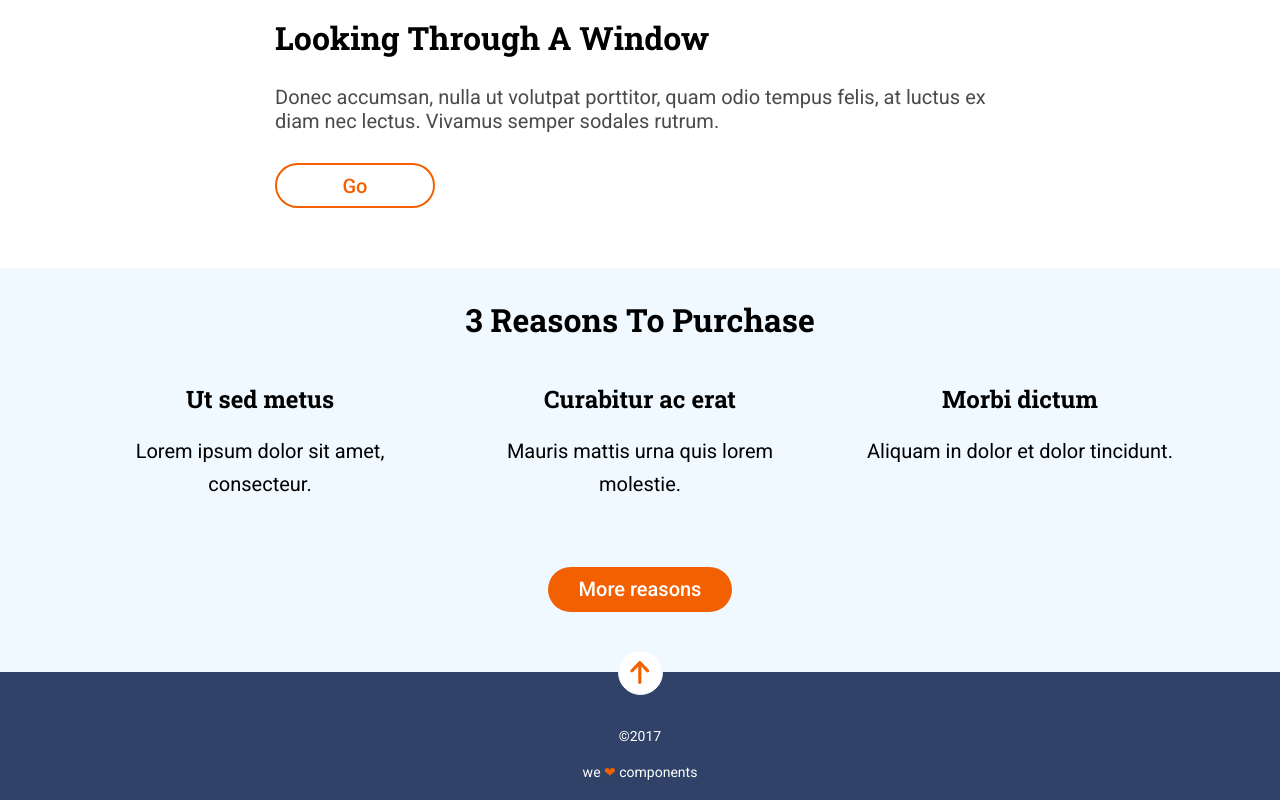
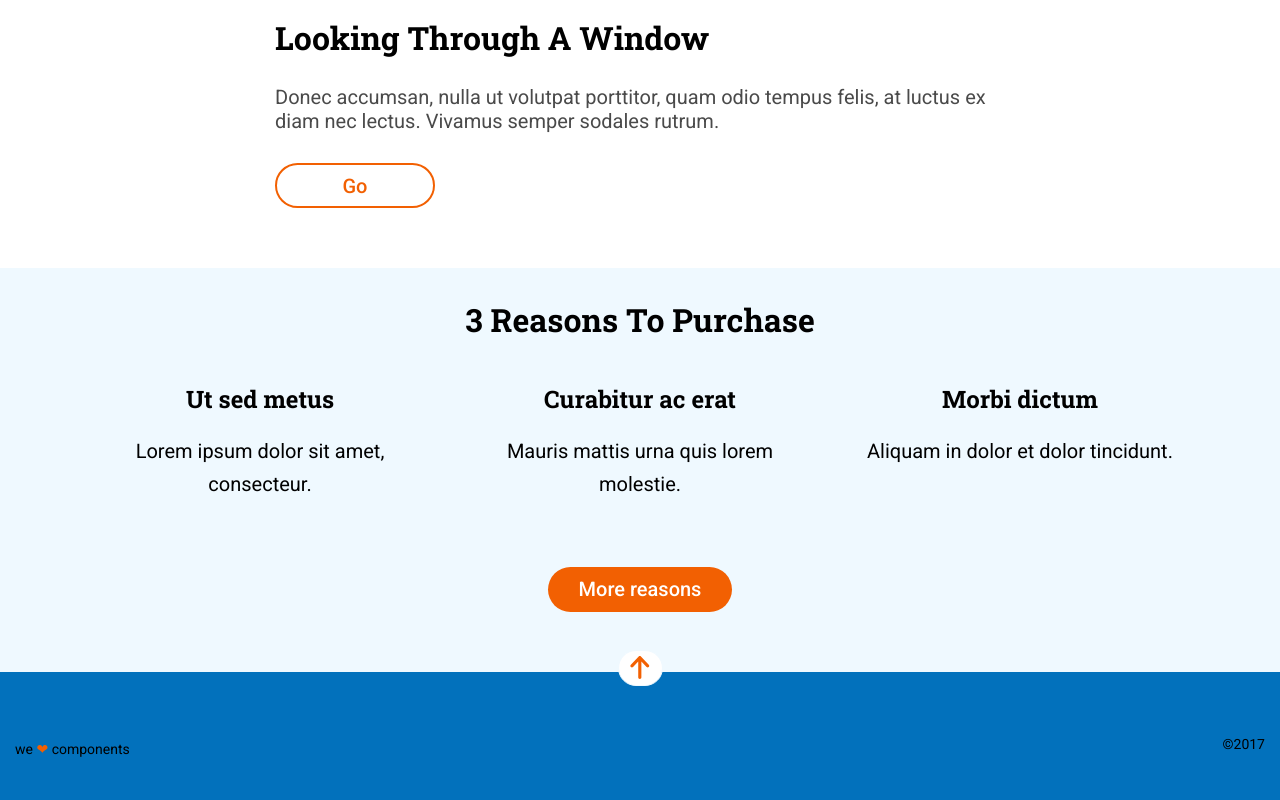
Before and after one commit to laurasanra/e-s1-evaluacion-final-laurasanra, a website: page docs/index.html in a window 1280 px wide. Shown: the part 906-1706 px from the top of the page. Drawn offline with nearby package versions, Linux system fonts and the light colour scheme; files that its build step writes are made by us from their sources.

Commit message:
change for test

```diff
--- a/_src/assets/scss/layout/_footer.scss
+++ b/_src/assets/scss/layout/_footer.scss
@@ -1,5 +1,5 @@
 .footer {
-    background-color: $colorfooter;
+    background-color: $colormenu;
     display: flex;
     flex-direction: column;
     align-items: center;
@@ -10,18 +10,17 @@
     display: flex;
     flex-direction: column;
     align-items: center;
+    color: $colordark;
 }
 
 .year {
     font-size: 14px;
-    color: $colorlight;
     text-align: center;
-    margin: 20px 0px;
+    margin: 10px 0px 20px 0px;
 }
 
 .love {
     font-size: 14px;
-    color: $colorlight;
     text-align: center;
     margin: 0px;
 }
@@ -30,3 +29,14 @@
     color: $colorbutton;
     font-size: inherit;
 }
+
+@media all and (min-width:768px) {
+    .text__footer {
+        flex-direction: row-reverse;
+        justify-content: space-between;
+        align-items: center;
+        width: 100%;
+        height: 100%;
+        padding: 0 15px;
+    }
+}
```
